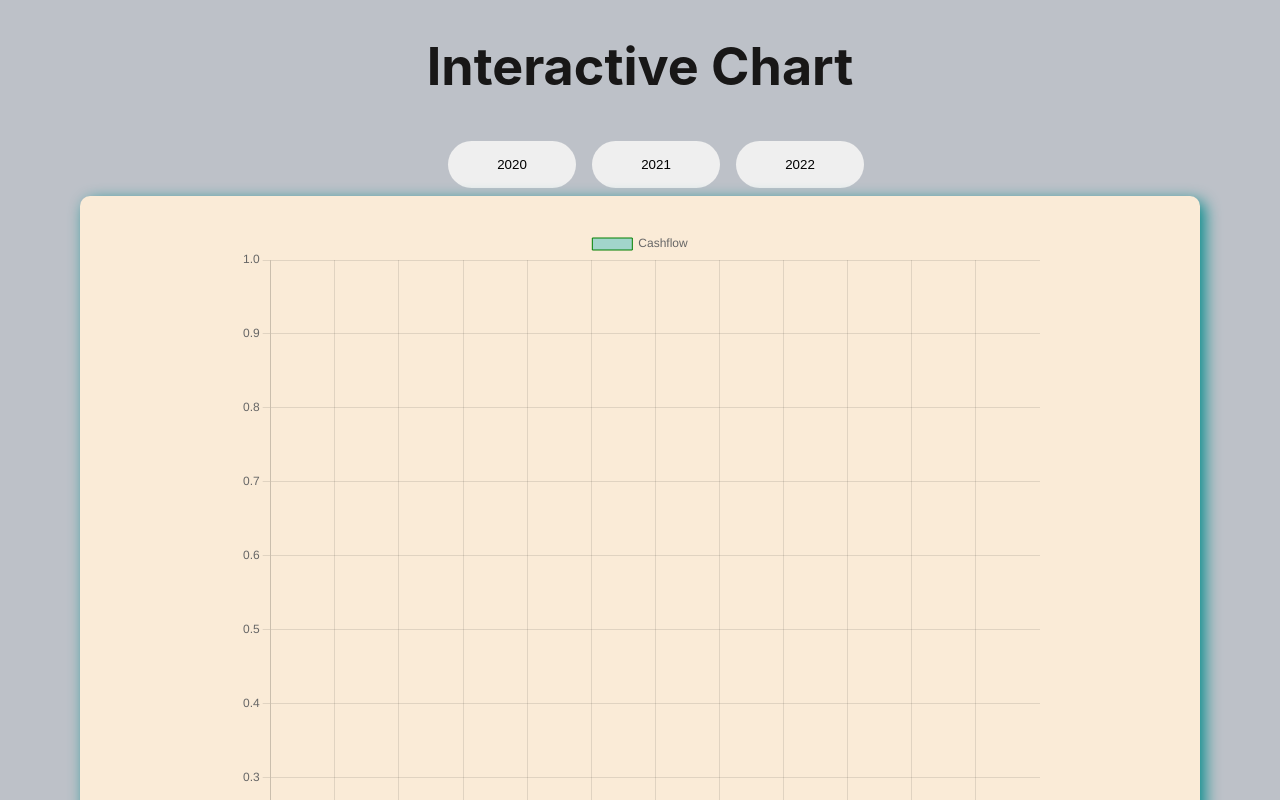
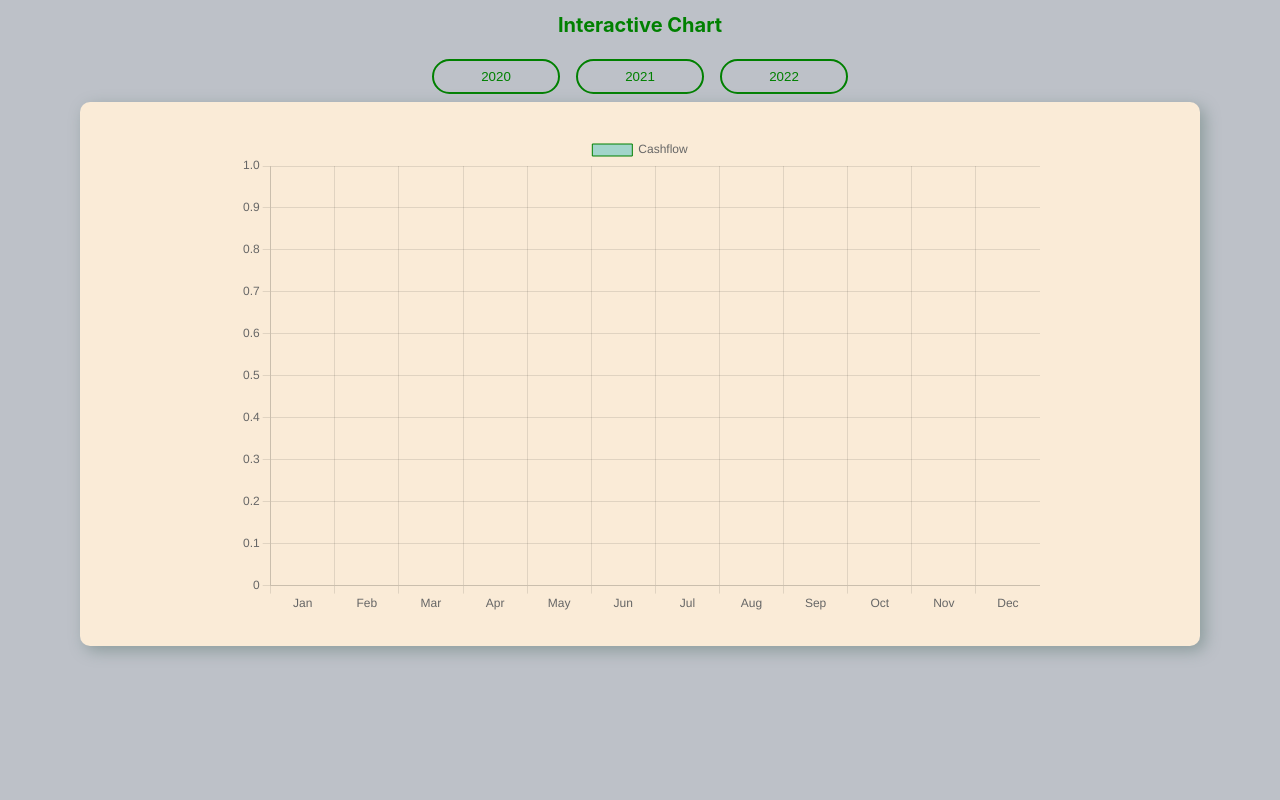
Before and after one commit to lhes23/ts-interactive-chart, a React (Create React App) app: page / in a window 1280 px wide. Shown: the top 800 px of the page. Built offline with nearby package versions, Linux system fonts and the light colour scheme.

Commit message:
fix issues

```diff
--- a/src/App.css
+++ b/src/App.css
@@ -1,18 +1,17 @@
 html,
 body {
   background-color: #bdc1c8;
+}
+
+:root {
+  --primary: green;
 }
 
 .App {
   text-align: center;
   height: 100%;
   min-height: 100vh;
-}
-
-@media (prefers-reduced-motion: no-preference) {
-  .App-logo {
-    animation: App-logo-spin infinite 20s linear;
-  }
+  color: var(--primary);
 }
 
 .App-header {
@@ -20,8 +19,7 @@ body {
   flex-direction: column;
   align-items: center;
   justify-content: center;
-  font-size: calc(10px + 2vmin);
-  color: #181717;
+  font-size: 10px;
 }
 
 .App-link {
@@ -43,22 +41,22 @@ body {
 
 .btnContainer {
   display: flex;
-  width: 100%;
-  /* max-width: ; */
   justify-content: center;
   margin: 0 1rem;
 }
 
 .btnStyle {
-  padding: 1rem 1rem;
+  padding: 0.5rem 0.5rem;
   margin: 0.5rem;
   width: 8rem;
   border-radius: 3rem;
-  border: 0;
+  border: 2px solid green;
+  background-color: transparent;
+  color: inherit;
 }
 
 .btnStyle:hover {
-  background-color: aqua;
+  background-color: rgb(99, 225, 120);
   box-shadow: 0.3em 0.3em 1em darkcyan;
 }
 .chartContainer {
@@ -66,7 +64,7 @@ body {
   display: flex;
   margin: auto;
   justify-content: center;
-  box-shadow: 0.3em 0.3em 1em darkcyan;
+  box-shadow: 0.3em 0.3em 1em rgb(140, 156, 156);
   max-width: 100vh;
   background-color: antiquewhite;
   text-align: center;
--- a/src/components/BarChart.tsx
+++ b/src/components/BarChart.tsx
@@ -1,4 +1,4 @@
-import React, { useEffect, useState } from "react";
+import React from "react";
 import { Chart as ChartJS, registerables } from "chart.js";
 import { Bar } from "react-chartjs-2";
 import { months } from "../data";
@@ -25,7 +25,7 @@ const BarChart = ({ dataSets }: { dataSets: number[] }) => {
 
   return (
     <>
-      <Bar data={data} height="100%" width="100%" options={options} />
+      <Bar data={data} height="60%" width="100%" options={options} />
     </>
   );
 };
```
